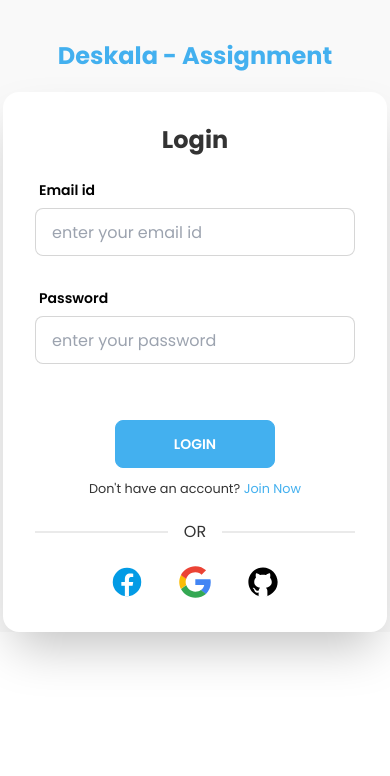
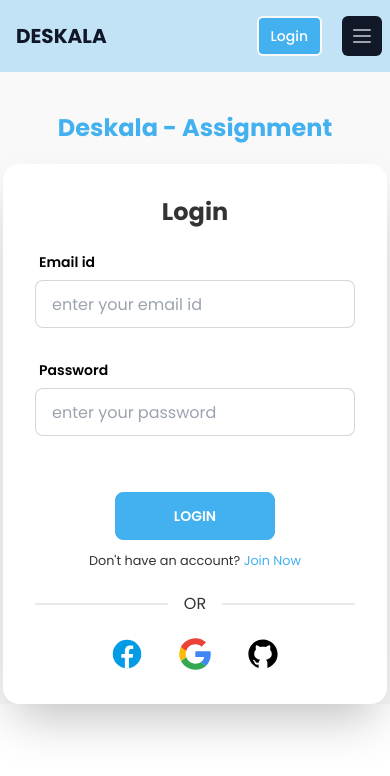
Before and after one commit to AyonJD/deskala-task, a React (Create React App) app: page /login in a window 390 px wide. Shown: the top 776 px of the page. Built offline with nearby package versions, Linux system fonts and the light colour scheme; no server answers.

Commit message:
Table responsive done

```diff
--- a/package.json
+++ b/package.json
@@ -3,6 +3,7 @@
   "version": "0.1.0",
   "private": true,
   "dependencies": {
+    "@headlessui/react": "^1.6.4",
     "@testing-library/jest-dom": "^5.16.4",
     "@testing-library/react": "^13.3.0",
     "@testing-library/user-event": "^13.5.0",
@@ -12,6 +13,7 @@
     "react-dom": "^18.1.0",
     "react-firebase-hooks": "^5.0.3",
     "react-hook-form": "^7.32.0",
+    "react-hot-toast": "^2.2.0",
     "react-icons": "^4.4.0",
     "react-router-dom": "^6.3.0",
     "react-scripts": "5.0.1",
--- a/src/App.css
+++ b/src/App.css
@@ -7,6 +7,8 @@ body {
 
 .hover-text:hover {
     color: #fff !important;
+}
 
-
+nav {
+    backdrop-filter: blur(5px);
 }
--- a/src/App.js
+++ b/src/App.js
@@ -4,16 +4,20 @@ import Login from './Components/Auth/Login';
 import SignUp from './Components/Auth/SignUp';
 import AddCandidate from './Components/Home/AddCandidate/AddCandidate';
 import Home from './Components/Home/Home';
+import Navbar from './Components/Shared/Navbar';
+import {Toaster} from 'react-hot-toast'
 
 function App() {
   return (
     <div>
+      <Navbar/>
       <Routes>
         <Route path='/' element={<Home />}></Route>
         <Route path='login' element={<Login />}></Route>
         <Route path='signup' element={<SignUp />}></Route>
         <Route path='create-candidate' element={<AddCandidate />}></Route>
       </Routes>
+      <Toaster />
     </div>
   );
 }
--- /dev/null
+++ b/src/Components/CustomLink/CustomLink.jsx
@@ -0,0 +1,20 @@
+import React from 'react';
+import { Link, useMatch, useResolvedPath } from 'react-router-dom';
+
+const CustomLink = ({ children, to, ...props }) => {
+    const resolved = useResolvedPath(to);
+    const match = useMatch({ path: resolved.pathname, end: true });
+    return (
+        <div>
+            <Link
+                style={{ color: match ? "#006996" : "black" }}
+                to={to}
+                {...props}
+            >
+                {children}
+            </Link>
+        </div>
+    );
+};
+
+export default CustomLink;
--- a/src/Components/Home/Table/EditableTable.jsx
+++ b/src/Components/Home/Table/EditableTable.jsx
@@ -115,8 +115,8 @@ const EditableTable = ({ columns, rows, actions }) => {
 // console.log(result);
 
   return (
-    <div className=''>
-      <table className='w-full table '>
+    <div className='overflow-x-auto overflow-y-hidden'>
+      <table className='w-full table'>
         <thead >
         <tr>
           {columns.map((column) => {
@@ -173,12 +173,7 @@ const EditableTable = ({ columns, rows, actions }) => {
                   : row.email
                 }
               </td>
-              {/* <td>
-              { open && rowID === row._id
-                  ? result
-                  : row.result
-                }
-              </td> */}
+
               <td>
                 { isEditMode && rowIDToEdit === row._id
                   ? <p
--- /dev/null
+++ b/src/Components/Shared/Navbar.jsx
@@ -0,0 +1,146 @@
+import React, { useState } from 'react';
+import { Transition } from "@headlessui/react";
+import CustomLink from '../CustomLink/CustomLink';
+import { Link, useNavigate } from 'react-router-dom';
+import { BsFacebook, BsTwitter, BsInstagram } from 'react-icons/bs';
+import { useAuthState } from 'react-firebase-hooks/auth';
+import auth from '../../firebase.init';
+import { signOut } from 'firebase/auth';
+import toast from 'react-hot-toast';
+
+const Navbar = () => {
+    const [isOpen, setIsOpen] = useState(false);
+    const user = useAuthState(auth)
+    // console.log(user[0]?.displayName);
+    const navigate = useNavigate();
+    //Signout------->
+    const handleSignOut = () => {
+        signOut(auth)
+            .then(() => {
+                toast.success('Log Out Successfully')
+                navigate('/login');
+            })
+    }
+    return (
+        <>
+            <div className="bg-[#0F1729] hidden md:block">
+                <div className="flex justify-between items-center h-12 container mx-auto">
+                    <div className=" text-white text-md">
+                        <p>Ayon Jodder | MERN Stack Developer</p>
+                    </div>
+                    <div className="right-icon flex text-white">
+                        <Link to="https://www.facebook.com/ayon.jodder.75/"><BsFacebook className='ml-8 text-xl'></BsFacebook></Link>
+                        <Link to="https://github.com/AyonJD"><BsTwitter className='ml-8 text-xl'></BsTwitter></Link>
+                        <Link to="https://github.com/AyonJD"><BsInstagram className='ml-8 text-xl'></BsInstagram></Link>
+                    </div>
+                </div>
+            </div>
+
+            <nav className="bg-primary py-4 sticky top-0 z-50 bg-clip-padding bg-opacity-30 ">
+                <div className="max-w-7xl mx-auto px-4 sm:px-6 lg:px-8">
+                    <div className="flex items-center justify-between md:block">
+                        <div className="flex items-center">
+                            <div className="flex-shrink-0 w-fit">
+                                <h1 onClick={() => navigate('/')}
+                                    className="text-[#0F1729] cursor-pointer uppercase text-xl md:text-2xl font-bold logo">
+                                    Deskala
+                                </h1>
+                            </div>
+                            <div className="hidden md:flex justify-between items-center md:ml-auto">
+                                <div className="nav-item ml-10 flex items-baseline space-x-4 text-lg">
+                                    <CustomLink
+                                        to="/"
+                                        className="nav-btn text-xl px-3 py-2 rounded-md font-medium"
+                                    >
+                                        Home
+                                    </CustomLink>
+
+
+                                </div>
+                                {
+                                    user[0]?.displayName && <h1 className='cursor-pointer text-xl font-bold border border-gray-500 rounded-sm text-primary px-1' onClick={() => navigate(`dashboard/my-profile`)}>{user[0]?.displayName.split(' ')[0]}</h1>
+                                }
+                                {
+                                    user[0] ? <button onClick={handleSignOut} className='md:ml-24 text-white bg-primary border-2 border-secondary hover:border-2 hover:border-primary hover:bg-gradient hover:text-white  transition-all transition-duration:150ms font-medium hover:font-medium px-5 py-1 rounded-md'>Logout</button> : <button onClick={() => navigate('/login')} className='md:ml-24 text-white bg-primary border-2 border-secondary hover:border-2 hover:border-primary hover:bg-gradient hover:text-white transition-all transition-duration:150ms font-medium hover:font-medium px-5 py-1 rounded-md'>Login</button>
+                                }
+                            </div>
+                        </div>
+                        <div className="-mr-2 flex md:hidden">
+                            {
+                                user[0] ? <button onClick={handleSignOut} className='md:ml-24 text-sm md:hidden block text-white bg-primary border-2 border-secondary hover:border-2 hover:border-primary hover:bg-gradient hover:text-white transition-all transition-duration:150ms font-medium hover:font-medium px-3 py-1 rounded-md'>Logout</button> : <button onClick={() => navigate('/login')} className='md:ml-24 text-sm md:hidden block text-white bg-primary border-2 border-secondary hover:border-2 hover:border-primary hover:bg-gradient hover:text-white transition-all transition-duration:150ms font-medium hover:font-medium px-3 py-1 rounded-md'>Login</button>
+                            }
+                            <button
+                                onClick={() => setIsOpen(!isOpen)}
+                                type="button"
+                                className="bg-gray-900 ml-5 inline-flex items-center justify-center p-2 rounded-md text-gray-400 hover:text-white hover:bg-gray-800 focus:outline-none focus:ring-2 focus:ring-offset-2 focus:ring-offset-gray-800 focus:ring-white"
+                                aria-controls="mobile-menu"
+                                aria-expanded="false"
+                            >
+                                <span className="sr-only">Open main menu</span>
+                                {!isOpen ? (
+                                    <svg
+                                        className="block h-6 w-6"
+                                        xmlns="http://www.w3.org/2000/svg"
+                                        fill="none"
+                                        viewBox="0 0 24 24"
+                                        stroke="currentColor"
+                                        aria-hidden="true"
+                                    >
+                                        <path
+                                            strokeLinecap="round"
+                                            strokeLinejoin="round"
+                                            strokeWidth="2"
+                                            d="M4 6h16M4 12h16M4 18h16"
+                                        />
+                                    </svg>
+                                ) : (
+                                    <svg
+                                        className="block h-6 w-6"
+                                        xmlns="http://www.w3.org/2000/svg"
+                                        fill="none"
+                                        viewBox="0 0 24 24"
+                                        stroke="currentColor"
+                                        aria-hidden="true"
+                                    >
+                                        <path
+                                            strokeLinecap="round"
+                                            strokeLinejoin="round"
+                                            strokeWidth="2"
+                                            d="M6 18L18 6M6 6l12 12"
+                                        />
+                                    </svg>
+                                )}
+                            </button>
+                        </div>
+                    </div>
+                </div>
+
+                <Transition
+                    show={isOpen}
+                    enter="transition ease-out duration-800 transform"
+                    enterFrom="opacity-0 scale-50"
+                    enterTo="opacity-100 scale-100"
+                    leave="transition ease-in duration-75 transform"
+                    leaveFrom="opacity-100 scale-100"
+                    leaveTo="opacity-0 scale-95"
+                >
+                    {(ref) => (
+                        <div className="md:hidden" id="mobile-menu">
+                            <div ref={ref} className="mobile-nav px-2 pt-2 pb-3 space-y-1 sm:px-3">
+                                <CustomLink
+                                    to="/"
+                                    className="hover:bg-gray-700 hover:text-white text-white block px-3 py-2 rounded-md text-base font-medium"
+                                >
+                                    Home
+                                </CustomLink>
+
+                            </div>
+                        </div>
+                    )}
+                </Transition>
+            </nav>
+        </>
+    );
+};
+
+export default Navbar;
```
Also changed, not shown: 1 other file (tests, documents, lock files or other folders).
